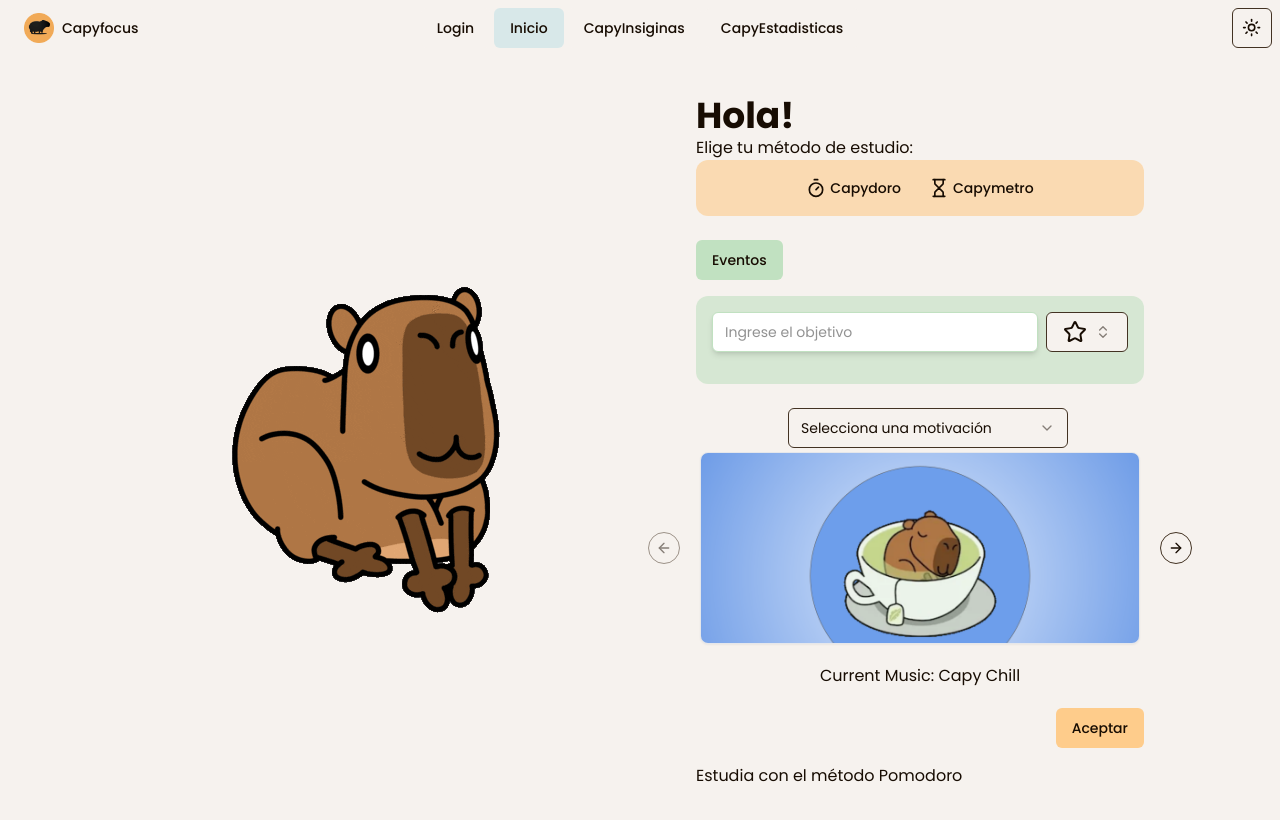
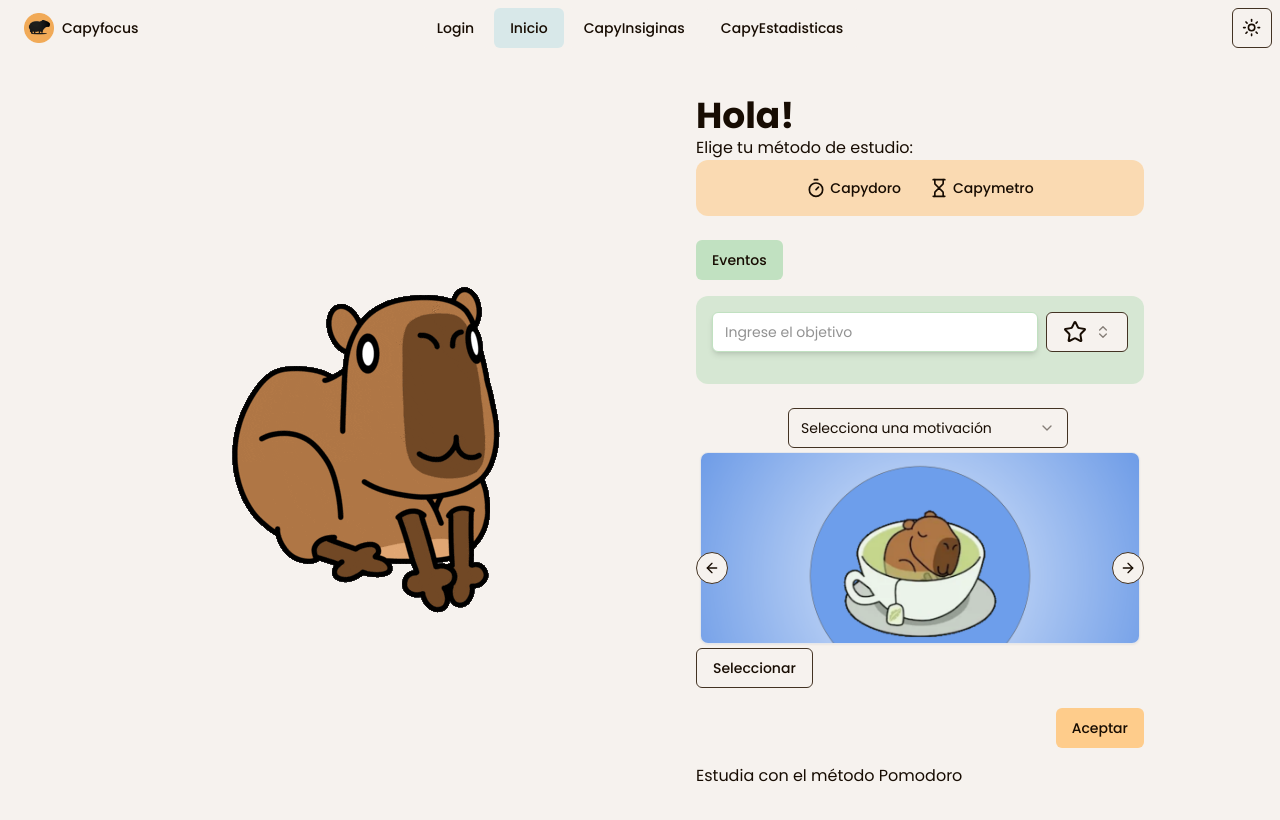
Before and after one commit to alanmoyano/capyfocus, a React (Vite) app: page / in a window 1280 px wide. Shown: the top 820 px of the page. Built offline with nearby package versions, Linux system fonts and the light colour scheme.

Commit message:
la musica anda y arreglado el tema de configurar objetivos

```diff
--- a/src/components/Inicio.tsx
+++ b/src/components/Inicio.tsx
@@ -78,11 +78,7 @@ import {
 } from '@/components/ui/carousel'
 //import { useMotivation } from './MotivationContext'
 
-import { useEffect, useMemo, useCallback } from 'react'
-import useEmblaCarousel from 'embla-carousel-react'
-
-import { useMusic } from './MusicContext';
-
+import { useMusic } from './MusicContext'
 
 type CapyMetodos = 'Capydoro' | 'Capymetro'
 
@@ -99,7 +95,7 @@ type Event = {
 
 export default function Inicio() {
   const [open, setOpen] = useState(false)
-  const [value, setValue] = useState('')
+  const [value] = useState('')
   const [date, setDate] = useState<Date | undefined>(new Date())
   const [inputValue, setInputValue] = useState('')
   const [index, setIndex] = useState<number | null>(null)
@@ -117,10 +113,8 @@ export default function Inicio() {
   const handleAccept = () => {
     if (description === 'Capydoro') {
       setLocation('/capydoro')
-
     } else {
       setLocation('/capymetro')
-
     }
   }
 
@@ -131,7 +125,7 @@ export default function Inicio() {
   const handleSelect = (value: string) => {
     console.log(value)
 
-
+    //setMotivationType(value)
   }
 
   const handleAdd = (e: KeyboardEvent<HTMLInputElement>) => {
@@ -150,8 +144,8 @@ export default function Inicio() {
     setObjetivos(auxObjetivos)
   }
   const handleEdit = (index: number) => {
-    setIndex(index);
-    setInputValue(objetivos[index]);
+    setIndex(index)
+    setInputValue(objetivos[index]) // Set the input value to the current objective
   }
 
   const handleSaveEdit = (
@@ -191,75 +185,19 @@ export default function Inicio() {
 
   // musica
   const { setSelectedMusic } = useMusic()
-  const [currentIndex, setCurrentIndex] = useState(0)
-  const [emblaRef, emblaApi] = useEmblaCarousel({ loop: true })
 
-  const musicOptions = useMemo(() => [
-    {
-      key: 1,
-      src: './CapyChill.png',
-      alt: 'CapyChill',
-      title: 'Capy Chill',
-      description: 'Música relajante para estudiar con tranquilidad',
-      spotifyUri: '7u6QwhygZJJqqGWMMMINhR'
-    },
-    {
-      key: 2,
-      src: './CapyAmbiente.png',
-      alt: 'CapyAmbiente',
-      title: 'Capy Ambiente',
-      description: 'Sonidos ambientales para mejorar la concentración',
-      spotifyUri: '4Pi6DScPJfg1RTGVZuxTZV'
-    },
-    {
-      key: 3,
-      src: './CapySinthwave.png',
-      alt: 'CapySinthwave',
-      title: 'Capy Sinthwave',
-      description: 'Música electrónica retro para un estudio energético',
-      spotifyUri: '6xYhxczmfgi6L6knoEHktx'
-    },
-    {
-      key: 4,
-      src: './CapyEpic.png',
-      alt: 'CapyEpic',
-      title: 'Capy Epic',
-      description: 'Música épica para momentos de máxima concentración',
-      spotifyUri: '5GnSqO293GdPWaJhD6iz8E'
+  const handleMusicSelection = (music: {
+    title: string
+    spotifyUri: string
+  }) => {
+    setSelectedMusic(music)
   }
-  ], [])
-
-  const onSelect = useCallback(() => {
-    if (emblaApi) {
-      setCurrentIndex(emblaApi.selectedScrollSnap())
-    }
-  }, [emblaApi, setCurrentIndex])
-
-  useEffect(() => {
-    if (emblaApi) {
-      emblaApi.on('select', onSelect)
-      // Initial selection
-      onSelect()
-      return () => {
-        emblaApi.off('select', onSelect)
-      }
-    }
-  }, [emblaApi, onSelect])
-
-  useEffect(() => {
-    setSelectedMusic({
-      title: musicOptions[currentIndex].title,
-      spotifyUri: musicOptions[currentIndex].spotifyUri
-    })
-    console.log('Selected Music:', musicOptions[currentIndex].title);
-  }, [currentIndex, setSelectedMusic, musicOptions])
 
   return (
     <>
       <section className='flex flex-col gap-20 p-10 md:flex-row'>
         <div className='m-auto'>
           <img src='/idle.gif' />
-
         </div>
 
         <div className='m-auto'>
@@ -421,7 +359,7 @@ export default function Inicio() {
                             key={objetivoFav}
                             value={objetivoFav}
                             onSelect={currentValue => {
-                              setValue(currentValue === value ? '' : currentValue)
+                              // setValue(currentValue === value ? '' : currentValue)
                               setOpen(false)
                               setInputValue('')
                               if (!objetivos.includes(currentValue))
@@ -531,8 +469,7 @@ export default function Inicio() {
               </ul>
             </div>
           </div>
-          <div className='flex items-center justify-center mt-6'>
-
+          <div className='mt-6 flex items-center justify-center'>
             {/* Motivación */}
             <Select onValueChange={value => handleSelect(value)}>
               <SelectTrigger className='ml-4 w-[280px]'>
@@ -592,7 +529,8 @@ export default function Inicio() {
                             alt: 'CapyChill',
                             title: 'Capy Chill',
                             description:
-                              'Música relajante para estudiar con tranquilidad'
+                              'Música relajante para estudiar con tranquilidad',
+                            spotifyUri: '7u6QwhygZJJqqGWMMMINhR'
                           },
                           {
                             key: 2,
@@ -600,7 +538,8 @@ export default function Inicio() {
                             alt: 'CapyAmbiente',
                             title: 'Capy Ambiente',
                             description:
-                              'Sonidos ambientales para mejorar la concentración'
+                              'Sonidos ambientales para mejorar la concentración',
+                              spotifyUri: '4Pi6DScPJfg1RTGVZuxTZV'
                           },
                           {
                             key: 3,
@@ -608,7 +547,8 @@ export default function Inicio() {
                             alt: 'CapySinthwave',
                             title: 'Capy Sinthwave',
                             description:
-                              'Música electrónica retro para un estudio energético'
+                              'Música electrónica retro para un estudio energético',
+                              spotifyUri: '6xYhxczmfgi6L6knoEHktx'
                           },
                           {
                             key: 4,
@@ -616,16 +556,17 @@ export default function Inicio() {
                             alt: 'CapyEpic',
                             title: 'Capy Epic',
                             description:
-                              'Música épica para momentos de máxima concentración'
-                          },
-                          {
-                            key: 5,
-                            src: './NoCapyMusic.png',
-                            alt: 'NoCapyMusic',
-                            title: 'Sin Musica',
-                            description:
-                              'Reproduce tu propia musica'
+                              'Música épica para momentos de máxima concentración',
+                              spotifyUri: '5GnSqO293GdPWaJhD6iz8E'
                           }
+                          // {
+                          //   key: 5,
+                          //   src: './NoCapyMusic.png',
+                          //   alt: 'NoCapyMusic',
+                          //   title: 'Sin Musica',
+                          //   description:
+                          //     'Reproduce tu propia musica'
+                          // }
                         ].map(item => (
                           <CarouselItem key={item.key}>
                             <div className='p-1'>
@@ -662,14 +603,60 @@ export default function Inicio() {
               </AlertDialogContent>
             </AlertDialog>
           </div> */}
+          <div>
+            <Carousel className='w-full max-w-md' opts={{ loop: true }}>
+              <CarouselContent>
+                {[
+                  {
+                    key: 1,
+                    src: './CapyChill.png',
+                    alt: 'CapyChill',
+                    title: 'Capy Chill',
+                    description:
+                      'Música relajante para estudiar con tranquilidad',
+                    spotifyUri: '7u6QwhygZJJqqGWMMMINhR'
+                  },
+                  {
+                    key: 2,
+                    src: './CapyAmbiente.png',
+                    alt: 'CapyAmbiente',
+                    title: 'Capy Ambiente',
+                    description:
+                      'Sonidos ambientales para mejorar la concentración',
+                    spotifyUri: '4Pi6DScPJfg1RTGVZuxTZV'
+                  },
+                  {
+                    key: 3,
+                    src: './CapySinthwave.png',
+                    alt: 'CapySinthwave',
+                    title: 'Capy Sinthwave',
+                    description:
+                      'Música electrónica retro para un estudio energético',
+                    spotifyUri: '6xYhxczmfgi6L6knoEHktx'
+                  },
+                  {
+                    key: 4,
+                    src: './CapyEpic.png',
+                    alt: 'CapyEpic',
+                    title: 'Capy Epic',
+                    description:
+                      'Música épica para momentos de máxima concentración',
+                    spotifyUri: '5GnSqO293GdPWaJhD6iz8E'
+                  }
+                  // {
+                  //   key: 5,
+                  //   src: './NoCapyMusic.png',
+                  //   alt: 'NoCapyMusic',
+                  //   title: 'Sin Musica',
+                  //   description:
+                  //     'Reproduce tu propia musica'
+                  // }
+                ].map(item => (
+                  <CarouselItem key={item.key}>
+                    <div
+                      className='p-1 '
 
-
-<div className="w-full max-w-md">
-      <Carousel ref={emblaRef}>
-        <CarouselContent>
-          {musicOptions.map((item) => (
-            <CarouselItem key={item.key}>
-              <div className='p-1'>
+                    >
                       <Card className='group relative h-48 w-full overflow-hidden'>
                         <CardContent className='p-0'>
                           <img
@@ -688,14 +675,15 @@ export default function Inicio() {
                         </CardContent>
                       </Card>
                     </div>
+                    <Button variant='outline' onClick={() => handleMusicSelection({ title: item.title, spotifyUri: item.spotifyUri })}>Seleccionar</Button>
                   </CarouselItem>
                 ))}
               </CarouselContent>
-        <CarouselPrevious />
-        <CarouselNext />
+              <CarouselPrevious className='left-0' />
+              <CarouselNext className='right-0' />
             </Carousel>
-      <p className="mt-4 text-center">Current Music: {musicOptions[currentIndex].title}</p>
           </div>
+
           <div className='mt-5 flex justify-end space-x-4'>
             <Button
               type='submit'
--- a/src/components/Timer.tsx
+++ b/src/components/Timer.tsx
@@ -121,7 +121,7 @@ export default function Timer() {
     }
     setLastCheckedObj(key)
   }
-  const { selectedMusic } = useMusic();
+   const { selectedMusic } = useMusic();
 
   return (
     <>
@@ -132,7 +132,7 @@ export default function Timer() {
         <div className='col-span-1 p-4'>
           <img src='/idle.gif' className='w-full h-auto' alt="Idle animation" />
           <div>
-      <h1>Capydoro</h1>
+
       {selectedMusic && (
         <iframe
           style={{ borderRadius: '12px' }}
@@ -142,9 +142,10 @@ export default function Timer() {
           frameBorder="0"
           allowFullScreen={true}
           allow="autoplay; clipboard-write; encrypted-media; fullscreen; picture-in-picture"
-          loading="lazy"
+          loading="eager"
         ></iframe>
       )}
+
     </div>
         </div>
 
```
Also changed, not shown: src/components/Pomodoro.tsx (+16 -9 lines). Lines whose indentation alone changed are shown as unchanged.
